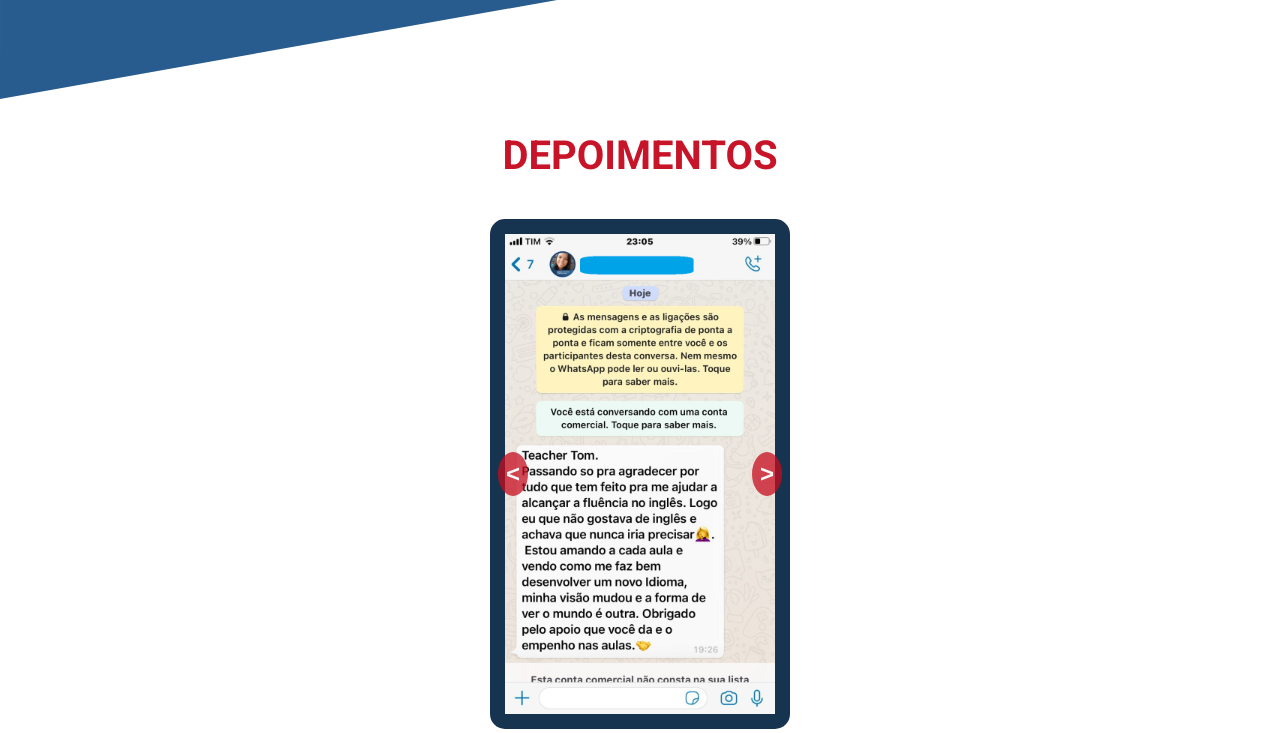
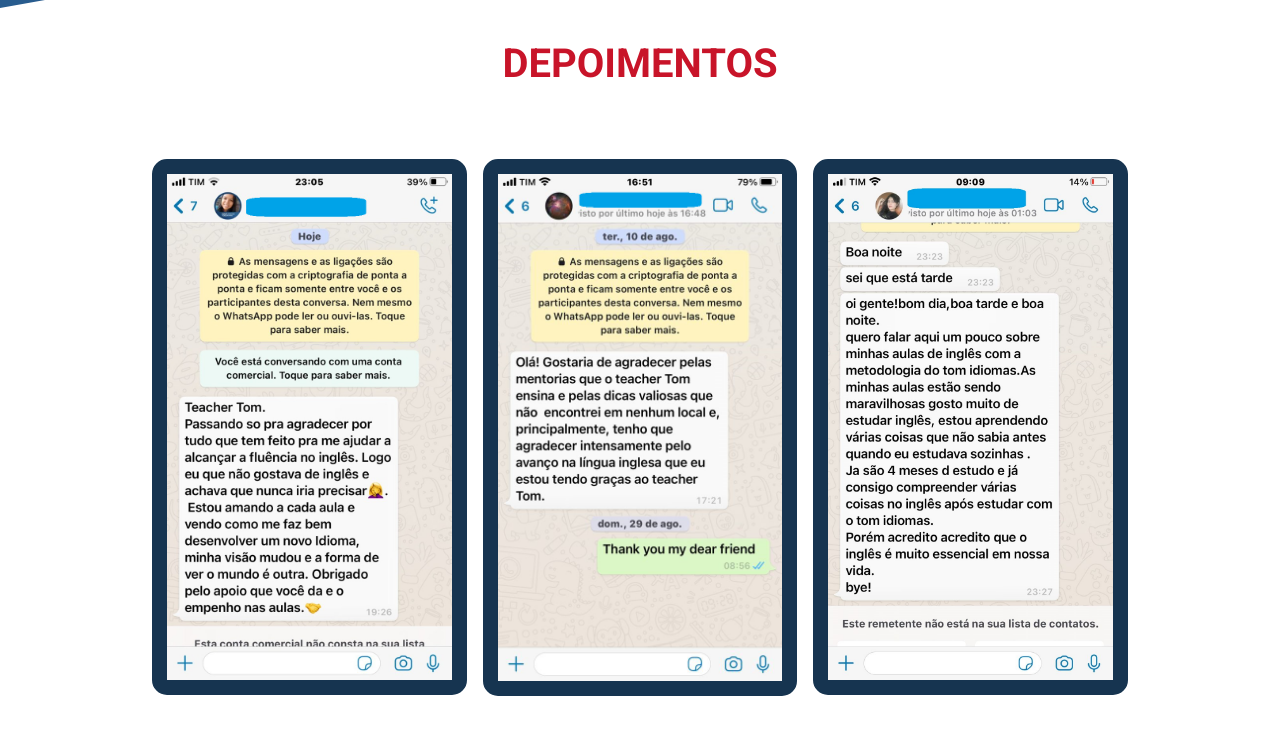
Before and after one commit to businessmc01/landing_page_tom, a plain HTML site: page index.html in a window 1280 px wide. Shown: the part 1400-2133 px from the top of the page. Drawn offline with Linux system fonts and the light colour scheme.

Commit message:
Add files via upload

```diff
--- a/index.html
+++ b/index.html
@@ -21,7 +21,6 @@
             <div class="hero-content">
                 <h1 class="primary-title">Hi! I'm TOM, Aprenda inglês de forma <span class="back-red">simples e descomplicada</span>, let's go?</h1>
                 <iframe class = "video" width="100%" height="90%"  src="https://www.youtube.com/embed/0-Mm0Ive-14" title="YouTube video player" frameborder="0" allow="accelerometer; autoplay; clipboard-write; encrypted-media; gyroscope; picture-in-picture" allowfullscreen></iframe>
-                <img src="assets/imgs/tom.png" alt="" class="hero-img">
                 <button class="cta">Saiba Mais!</button>
 
             </div>
@@ -29,6 +28,7 @@
     </header>
 
     <main>
+
         <section class= "description">
 
             <div class="container">
@@ -43,21 +43,13 @@
         <section class="depoimentos">
             <div class="container">
                 <h2 class="dep-title">depoimentos</h2>
-                <!--Carousel De Depoimentos Whatsapp-->
-                <div class="carousel">
-                    <button class="carousel_button previous" id="previous">&lt;</button>
-
-                    <div class="caroseul-container">
-                        <img class = "img-dep" src="assets/imgs/dep01.jpeg" alt="">
-                        <img class = "img-dep" src="assets/imgs/dep02.jpeg" alt="">
-                        <img class = "img-dep" src="assets/imgs/dep03.jpeg" alt="">
-                    </div>
-                    <button class="carousel_button next" id="next">&gt;</button>
-                </div>
-                <!-- Fim do Carousel-->
 
                 <!--Depoimentos em vídeo-->
                 <div class="depoimentos-container">
+
+                    <img class = "img-dep" src="assets/imgs/dep01.jpeg" alt="">
+                    <img class = "img-dep" src="assets/imgs/dep02.jpeg" alt="">
+                    <img class = "img-dep" src="assets/imgs/dep03.jpeg" alt="">
                     <iframe class="video-dep" src="https://www.youtube.com/embed/_OvEewBlnPA" title="YouTube video player" frameborder="0" allow="accelerometer; autoplay; clipboard-write; encrypted-media; gyroscope; picture-in-picture" allowfullscreen></iframe>
 
                     <iframe class="video-dep" src="https://www.youtube.com/embed/xz8Mb72fQms" title="YouTube video player" frameborder="0" allow="accelerometer; autoplay; clipboard-write; encrypted-media; gyroscope; picture-in-picture" allowfullscreen></iframe>
--- a/style.css
+++ b/style.css
@@ -51,6 +51,14 @@ header {
     color:#fff;
 }
 
+.hero{
+    background-image: url(assets/imgs/background-hero.jpg);
+    background-blend-mode: overlay;
+
+
+}
+
+
 .img-container{
     margin:0 auto;
     position:relative;
@@ -76,9 +84,9 @@ header {
     margin-top: 1rem;
     margin-bottom: 1rem;
     display:grid;
-    grid-template-columns: 2fr 1fr;
+    grid-template-columns: auto;
     grid-template-areas: "h1 h1"
-                        "video img"
+                        "video video"
                         "btn btn";
     justify-items: center;
     align-items: center;
@@ -113,16 +121,14 @@ header {
 
 }
 
-.hero-img{
-    grid-area:img;
-}
 
 .video{
     grid-area:video;
     border-radius: 1rem;
-    min-height:250px;
+    min-height:400px;
     margin-top: 3rem;
     margin-bottom:3rem;
+    width:75%
 
 }
 
@@ -144,6 +150,11 @@ header {
 
     .container{
         width:95%;
+    }
+
+    .video{
+        width:90%;
+        min-height:auto;
     }
 
 }
@@ -169,66 +180,15 @@ header {
 }
 
 /*Depoimentos*/
-/*carousel*/
 
-.carousel{
-    display:flex;
-    align-items: center;
-    margin:2rem auto;
-    overflow:hidden;
-    position:relative;
-    width:300px;
+
+.img-dep {
+    width:100%;
+    border-radius: 15px;
+    border:15px solid #163450;
 
 }
 
-@media (max-width:400px){
-    .carousel{
-        width:200px;
-    }
-
-}
-
-.caroseul-container{
-    display:flex;
-    transform: translateX(0);
-    transition:transform 0.25s ease-in-out;
-}
-
-.caroseul-container img {
-    width:100%;
-    border-radius: 15px;
-    border:15px solid #163450;;
-
-}
-.carousel_button{
-    background:#c60c1e;
-    border:0;
-    border-radius: 50%;
-    color:white;
-    cursor:pointer;
-    font-size: 1.5rem;
-    font-weight: bolder;
-    padding:.5rem .5rem;
-    opacity:0.75;
-    position:absolute;
-    transition: opactity 0.25s;
-    transition:transform 0.25s ease-in-out;
-    z-index: 1;
-
-}
-.previous {
-    left:.5rem;
-}
-.next {
-    right:.5rem;
-
-}
-
-.carousel_button:hover,.carousel_button:focus{
-    opacity: 1;
-    transform: scale(1.1);
-}
-/*Fim do carosel*/
 
 .dep-title{
     text-align: center;
@@ -241,7 +201,7 @@ header {
 
 .depoimentos-container{
     display:grid;
-    grid-template-columns: 1fr 1fr;
+    grid-template-columns: 1fr 1fr 1fr;
     grid-column-gap: 1rem;
     grid-row-gap:2.5rem;
     padding:2rem;
@@ -506,14 +466,14 @@ header {
         justify-items: center;
     }
     .price-description{
-        font-size:.5rem;
+        font-size:1rem;
     }
     .price-red{
-        font-size:.5rem;
+        font-size:1rem;
     }
 
     .cta-price{
-        font-size:.8rem;
+        font-size:1.2rem;
         width:100%;
     }
 
```
